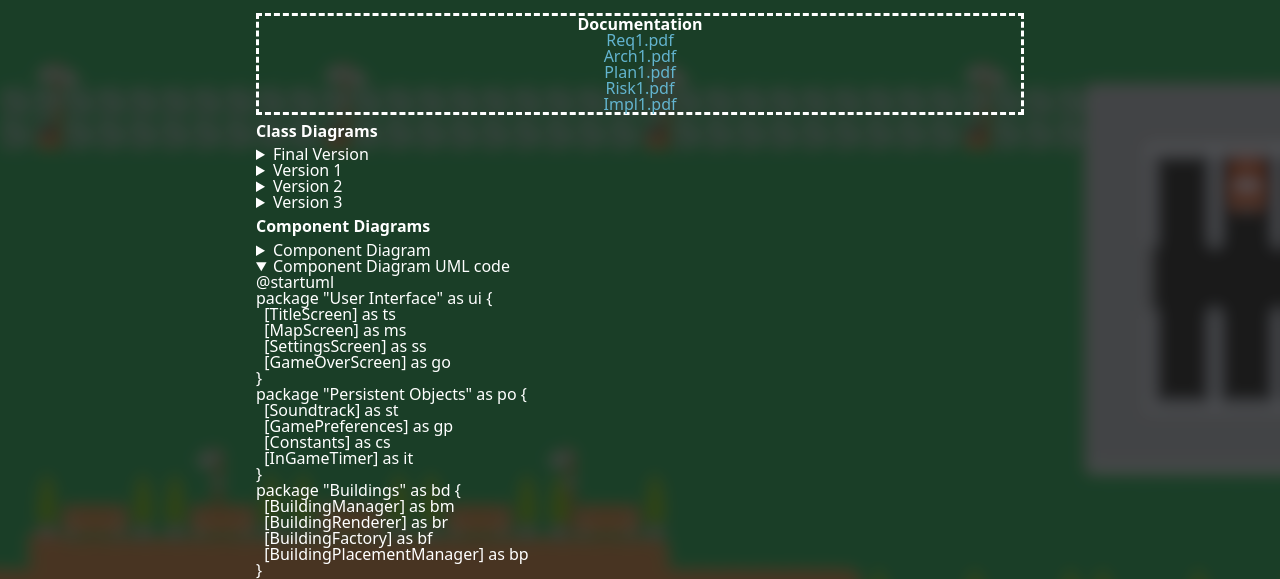
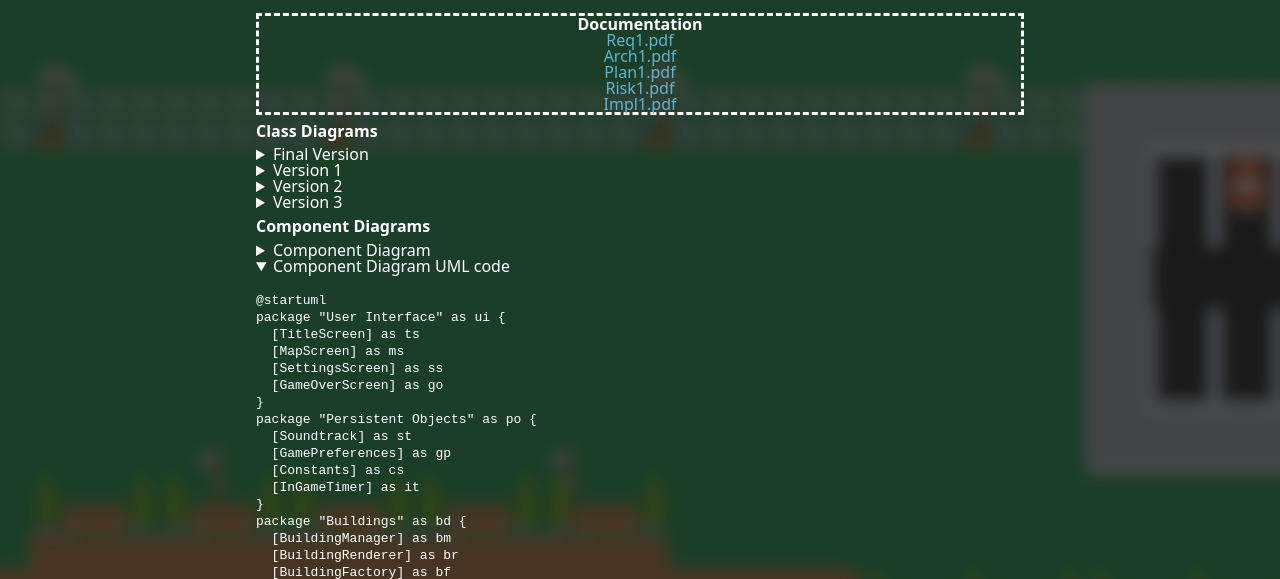
Before and after one commit to zydezu/tameu.github.io, a plain HTML site: page documentation.html in a window 1280 px wide. Both pictures are taken after a click on the heading "Component Diagram UML code". Shown: the part 163-742 px from the top of the page. Drawn offline with Linux system fonts and the light colour scheme.

Commit message:
FIX: display code as a monospace font

```diff
--- a/reset.css
+++ b/reset.css
@@ -1,7 +1,7 @@
 /* removes all default formatting of elements by the browser. */
 
 html, body, div, span, object, iframe,
-h1, h2, h3, h4, h5, h6, p, blockquote, pre,
+h1, h2, h3, h4, h5, h6, p, blockquote, pre
 abbr, address, cite, code,
 del, dfn, em, img, ins, kbd, q, samp,
 small, strong, sub, sup, var,
--- a/styles.css
+++ b/styles.css
@@ -19,6 +19,10 @@
 
 * {
   font-family: system-ui, -apple-system, BlinkMacSystemFont, 'Segoe UI', Roboto, Oxygen, Ubuntu, Cantarell, 'Open Sans', 'Helvetica Neue', sans-serif;
+}
+
+code {
+  font-family: monospace;
 }
 
 body {
```
